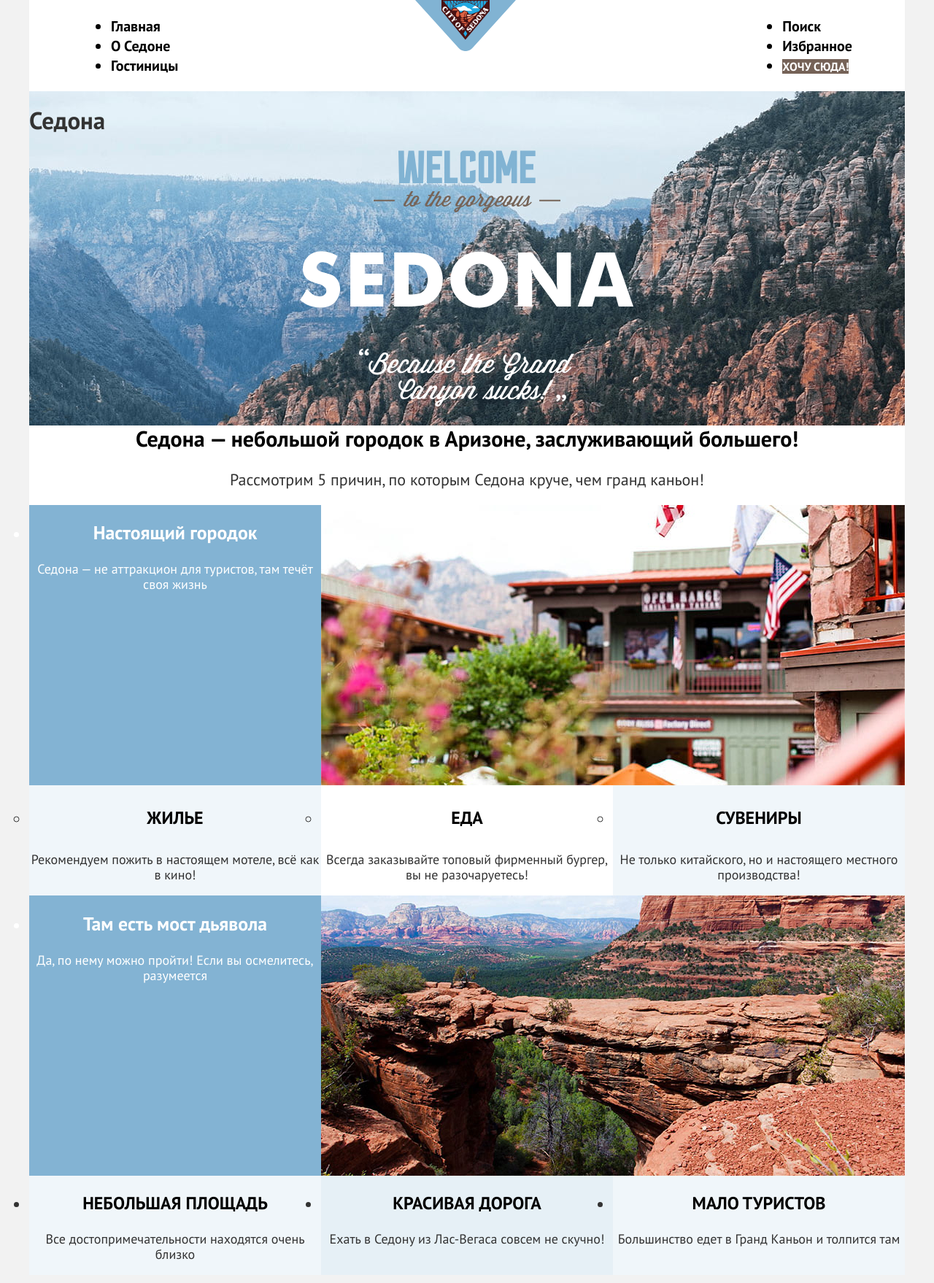
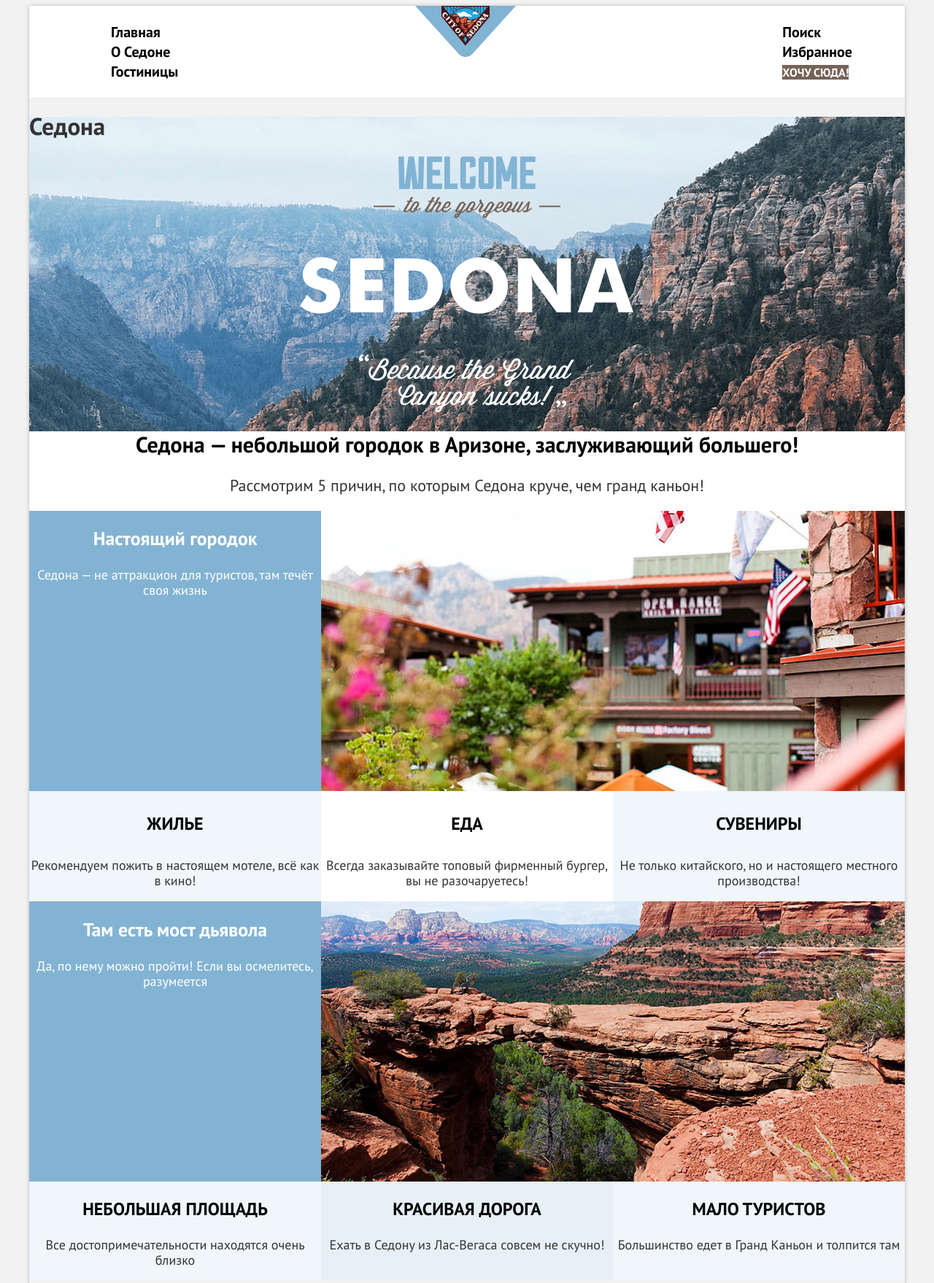
Before and after one commit to Stranger-Deer/1866595-sedona-32, a plain HTML site: page index.html in a window 1280 px wide. Shown: the top 1758 px of the page at 73% size. Drawn offline with Linux system fonts and the light colour scheme.

```diff
--- a/index.html
+++ b/index.html
@@ -7,6 +7,7 @@
   </head>
 
   <body>
+    <div class="container">
      <header class="page-header">
        <nav class="navigation">
          <ul class="navigation-list">
@@ -55,13 +56,11 @@
         <p>Рассмотрим 5 причин, по которым Седона круче, чем гранд каньон!</p>
         <ul class="reasons-list">
             <li class="reasons-item-1">
-              <div class="reasons-block">
                 <div class="reasons-text">
                   <h3 class="reasons-title-1">Настоящий городок</h3>
                   <p class="reasons-description">Седона — не аттракцион для туристов, там течёт своя жизнь</p>
                 </div>
                 <img class="photo" src="img/photo-1.jpg" width="800" height="384" alt="">
-              </div>
             <ul class="reasons-list-1">
               <li class="reasons-item-1-1">
                 <h4 class="reasons-title">Жилье</h4>
@@ -77,13 +76,11 @@
             </ul>
            </li>
           <li class="reasons-item-2">
-            <div class="reasons-block">
               <div class="reasons-text">
                  <h3 class="reasons-title-2">Там есть мост дьявола</h3>
                  <p class="reasons-description">Да, по нему можно пройти! Если вы осмелитесь, разумеется</p>
               </div>
               <img class="photo" src="img/photo-2.jpg" width="800" height="384" alt="">
-            </div>
           </li>
           <li class="reasons-item-3">
             <h3 class="reasons-title">Небольшая площадь</h3>
@@ -152,5 +149,6 @@
           </a>
        </section>
      </footer>
+     </div>
   </body>
 </html>
--- a/styles/styles.css
+++ b/styles/styles.css
@@ -21,8 +21,6 @@ html {
 body {
   display: flex;
   flex-direction: column;
-  width: 1200px;
-  margin: 0 auto;
    min-height: 100%;
   font-family: "PT Sans", sans-serif;
   font-size: 22px;
@@ -35,6 +33,11 @@ input {
   font-family: inherit;
 }
 
+.container {
+  width: 1200px;
+  margin: 0 auto;
+  box-shadow: 0 0 5px 0 #B7B7B7;
+}
 .button {
   font-family: inherit;
   font-size: 20px;
@@ -109,10 +112,12 @@ text-align: center;
 
 .navigation-list {
   margin-left: 72px;
+  list-style: none;
 }
 
 .user-navigation {
   margin-right: 72px;
+  list-style: none;
 }
 
 
@@ -161,21 +166,31 @@ text-align: center;
   padding: 0;
   display: flex;
   flex-wrap: wrap;
+  list-style: none;
 }
 
-.reasons-block{
+.reasons-item-1{
   margin: 0;
   padding: 0;
   display: flex;
   justify-content: space-between;
+  flex-wrap: wrap;
 }
 
-.resons-text{
+.reasons-item-2{
+  margin: 0;
+  padding: 0;
+  display: flex;
+}
+
+.reasons-text{
   width: 400px;
+
 }
 
 .photo {
   width: 800px;
+
 }
 
 
@@ -184,6 +199,9 @@ text-align: center;
   padding: 0;
   display: flex;
   justify-content: space-between;
+  list-style: none;
+  color: #333333;
+  background-color: #ffffff;
 }
 
 .reasons-item-1-1, .reasons-item-1-2, .reasons-item-1-3, .reasons-item-3,.reasons-item-4, .reasons-item-5 {
@@ -209,11 +227,6 @@ text-align: center;
   background-color: #83B3D3;
 }
 
-.reasons-list-1 {
-  color: #333333;
-  background-color: #ffffff;
-
-}
 
 .reasons-item-1-1, .reasons-item-1-3, .reasons-item-3, .reasons-item-5 {
   background-color: rgba(131, 179, 211, 0.12);
@@ -248,6 +261,10 @@ text-align: center;
 
 .footer-social{
   margin-left: 72px;
+}
+
+.footer-social-list {
+    list-style: none;
 }
 
 .footer-contacts{
```
